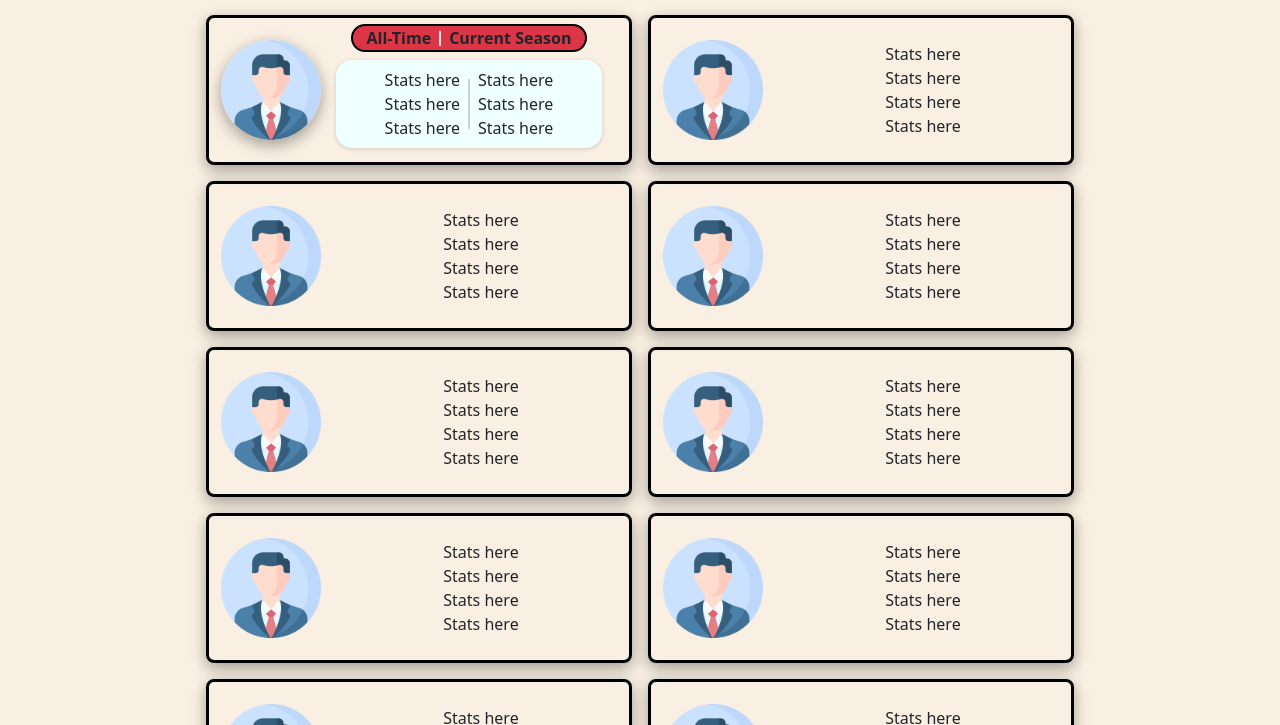
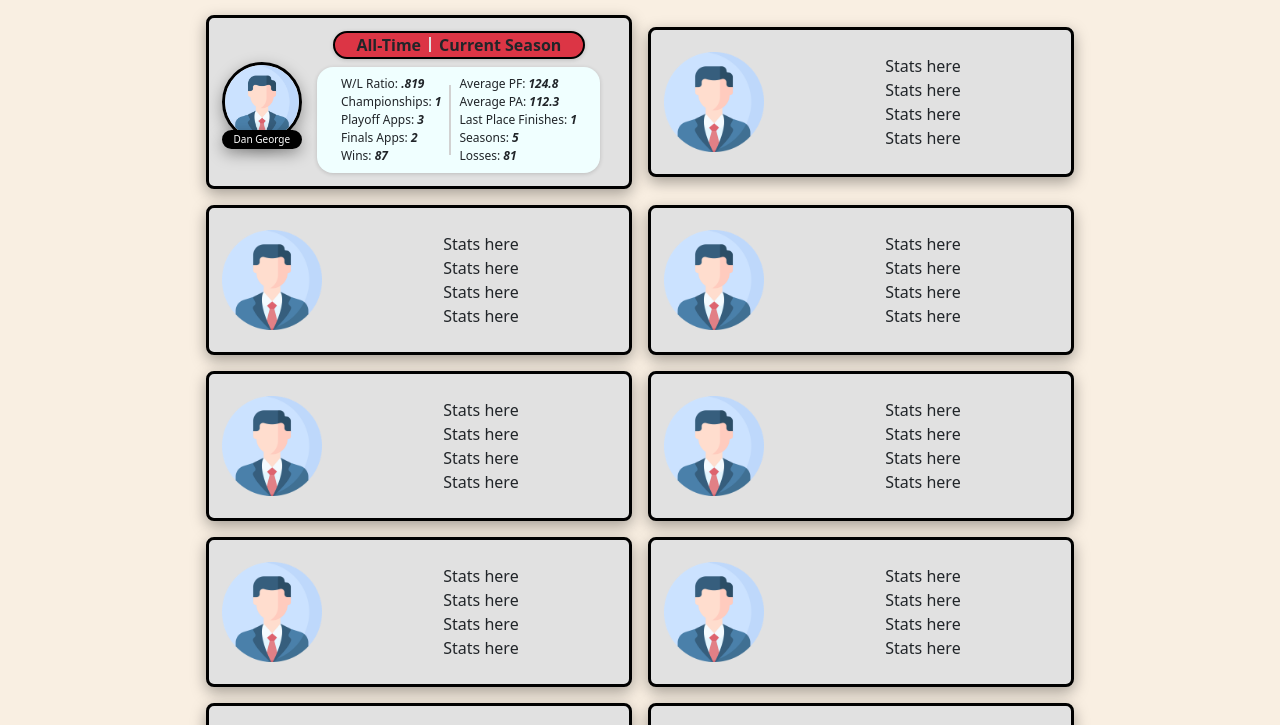
Before and after one commit to sballay8734/league_website, a website: page index.html in a window 1280 px wide. Shown: the part 57-782 px from the top of the page. Drawn offline with nearby package versions, Linux system fonts and the light colour scheme.

Commit message:
Finalizing Profile Cards

```diff
--- a/css/style.css
+++ b/css/style.css
@@ -29,7 +29,9 @@ body {
 /* Profile Card */
 .profile {
   border: .2rem solid black;
-  height: 150px;
+  background-color: rgb(225, 225, 225);
+  min-height: 150px;
+  padding: .8rem;
   border-radius: .5rem;
   align-items: center;
   max-width: 426px;
@@ -46,6 +48,27 @@ body {
 .profile-img {
   box-shadow: rgba(0, 0, 0, 0.35) 0px 5px 15px;
   border-radius: 100%;
+  border: 3px solid black;
+  height: auto;
+}
+
+.img-wrapper {
+  position: relative;
+}
+
+.img-label {
+  font-size: 10px;
+  width: 80px;
+  margin: 0;
+  padding: 0;
+  border: 2px solid black;
+  background-color: black;
+  color: white;
+  border-radius: 1rem;
+  box-shadow: rgba(0, 0, 0, 0.35) 0px 5px 15px;
+  position: absolute;
+  top: 68px;
+
 }
 
 .stats {
@@ -63,7 +86,7 @@ body {
 
 .spacer {
   border: 1px solid rgb(210, 210, 210);
-  height: 50px;
+  height: 70px;
   align-self: center;
 }
 
@@ -71,6 +94,7 @@ body {
   border: 2px solid black;
   border-radius: 1rem;
   width: 80%;
+  box-shadow: rgba(0, 0, 0, 0.16) 0px 1px 4px;
 }
 
 .button-spacer {
@@ -99,3 +123,13 @@ body {
   outline: none;
   opacity: 60%;
 }
+
+.stats-left,
+.stats-right {
+  font-size: 12px;
+}
+
+.stat {
+  font-weight: bold;
+  font-style: italic;
+}
--- a/index.html
+++ b/index.html
@@ -28,6 +28,9 @@
             <a href="#" class="nav-link">King of the Hill</a>
           </li>
           <li class="nav-item">
+            <a href="#" class="nav-link">Luck Calculator</a>
+          </li>
+          <li class="nav-item">
             <a href="#" class="nav-link">Hall of Fame</a>
           </li>
           <li class="nav-item">
@@ -42,25 +45,33 @@
   <section class="hero d-flex">
     <div class="container card-container-wrapper text-center d-flex flex-column justify-content-center">
       <div class="row align-items-center justify-content-center card-container mx-auto gap-3">
+        <!-- Card Start -->
         <div class="col-xs-12 col-md-5 col-xl-3 profile d-flex">
-          <img src="img/man.png" class="img-fluid profile-img" alt="">
+          <div class="img-wrapper">
+            <img src="img/man.png" class="img-fluid profile-img" alt="">
+            <p class="img-label">Dan George</p>
+          </div>
           <div class="stats d-flex flex-column align-items-center">
             <div class="button-wrapper mx-auto bg-danger d-flex justify-content-center">
               <button class="btn all-time" type="button">All-Time</button>
               <div class="button-spacer mx-2 align-self-center"></div>
               <button class="btn current-season" type="button">Current Season</button>
             </div>
-            <div class="stats-wrapper d-flex justify-content-center m-2 p-2">
+            <div class="stats-wrapper d-flex justify-content-center mt-2 p-2">
               <div class="stats-left">
-                <p class="mb-0">Stats here</p>
-                <p class="mb-0">Stats here</p>
-                <p class="mb-0">Stats here</p>
+                <p class="mb-0">W/L Ratio: <span class="stat">.819</span></p>
+                <p class="mb-0">Championships: <span class="stat">1</span></p>
+                <p class="mb-0">Playoff Apps: <span class="stat">3</span></p>
+                <p class="mb-0">Finals Apps: <span class="stat">2</span></p>
+                <p class="mb-0">Wins: <span class="stat">87</span></p>
               </div>
               <div class="spacer mx-2"></div>
               <div class="stats-right">
-                <p class="mb-0">Stats here</p>
-                <p class="mb-0">Stats here</p>
-                <p class="mb-0">Stats here</p>
+                <p class="mb-0">Average PF: <span class="stat">124.8</span></p>
+                <p class="mb-0">Average PA: <span class="stat">112.3</span></p>
+                <p class="mb-0">Last Place Finishes: <span class="stat">1</span></p>
+                <p class="mb-0">Seasons: <span class="stat">5</span></p>
+                <p class="mb-0">Losses: <span class="stat">81</span></p>
               </div>
             </div>
           </div>
```
